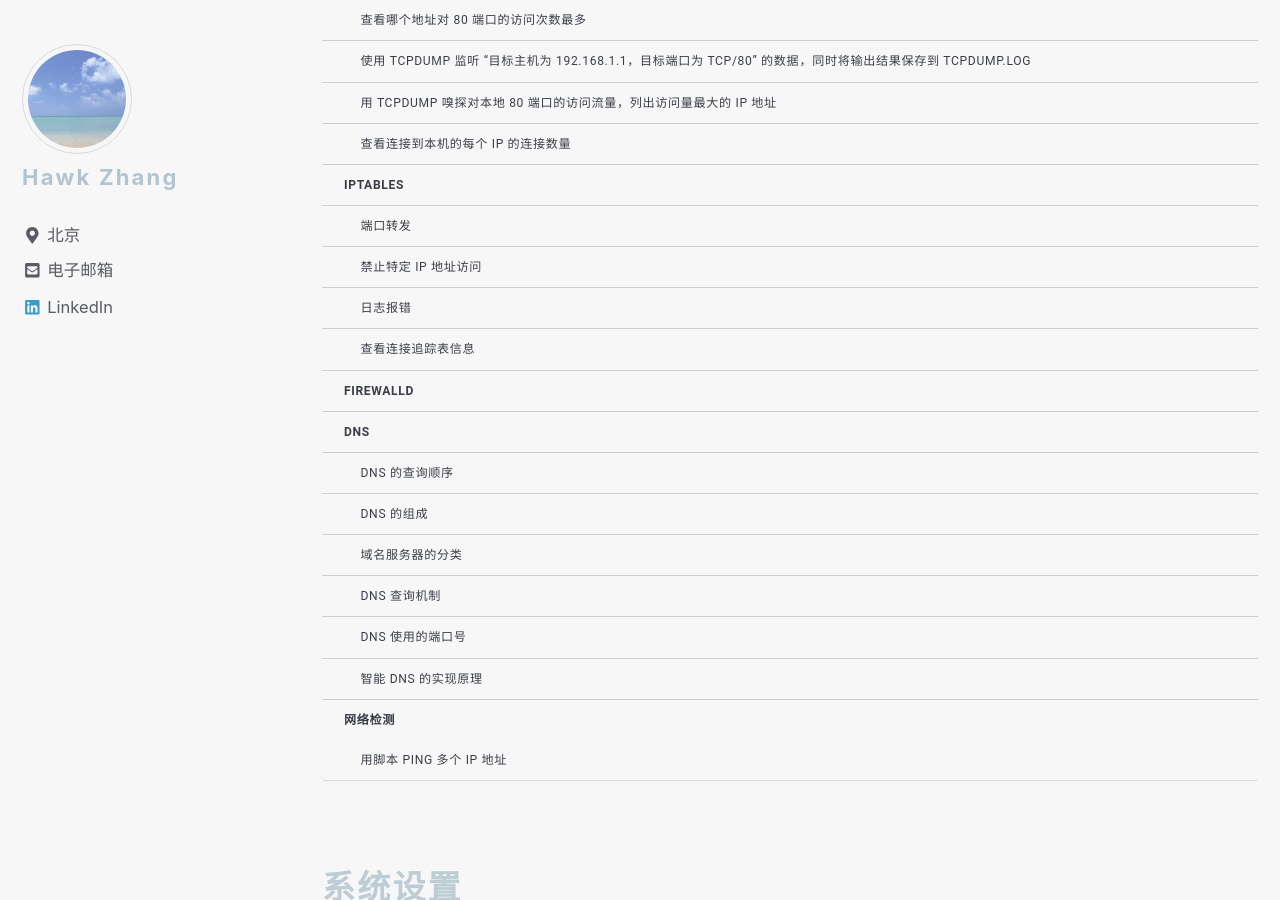
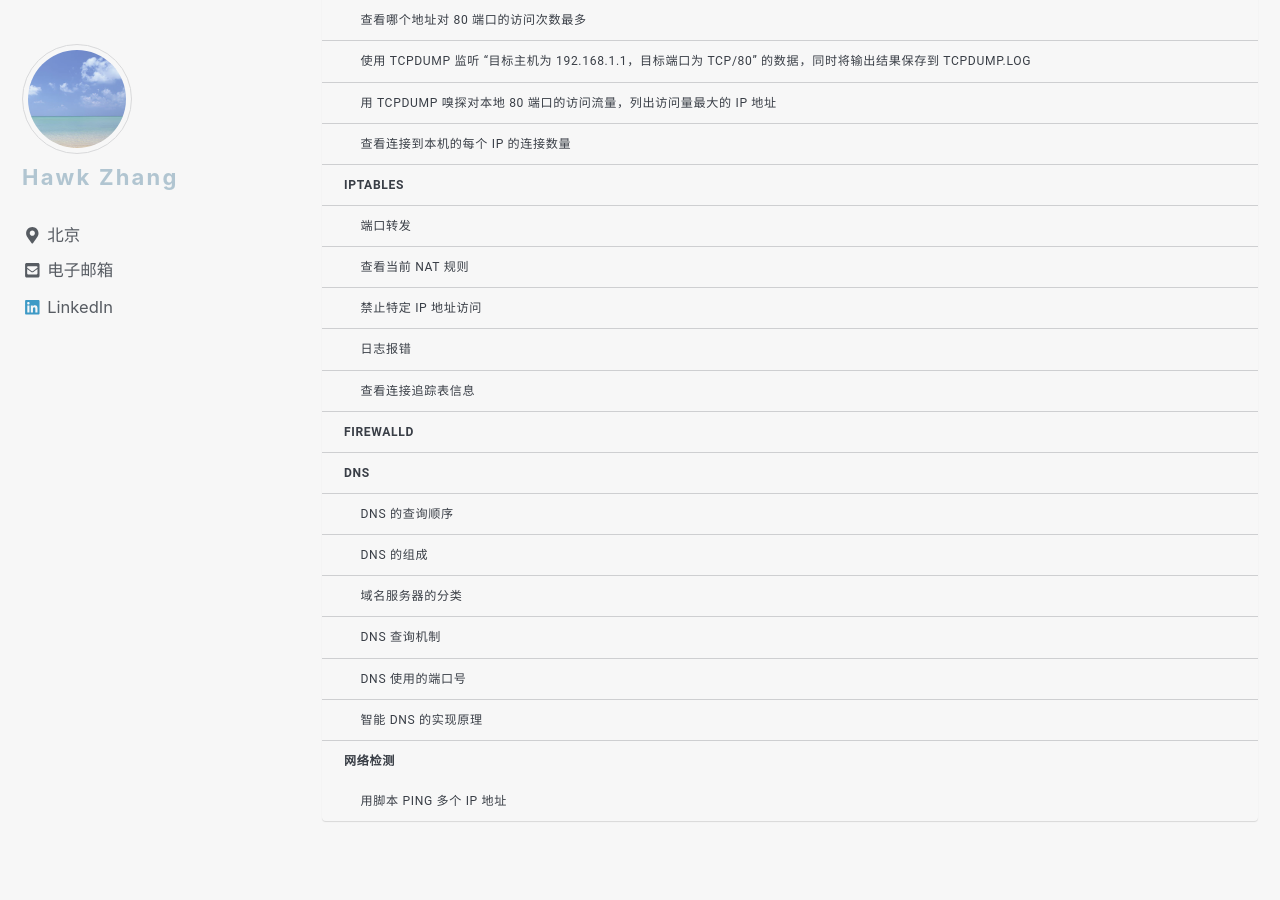
Before and after one commit to narru888/linotes_note, a Jekyll site: the page built from _posts/cheatsheet/2017-05-01-network.md, in a window 1280 px wide and 900 px high, scrolled down 833 px. Built offline with Jekyll 4.4.1, drawn with Linux system fonts in a browser that asks for light colours; nearby versions of some CDN libraries; a script that is not in the unit is left out; some of the changed text lies outside the part shown.

Commit message:
update on 2018-12-10 13:15:01 CST

````diff
--- a/_posts/cheatsheet/2017-05-01-network.md
+++ b/_posts/cheatsheet/2017-05-01-network.md
@@ -253,6 +253,14 @@
  -t nat \
  -p tcp -d 10.0.0.254 --dport 80 \
  -j DNAT --to-destination 10.0.0.254:8080
+```
+
+
+
+### 查看当前 NAT 规则
+
+```bash
+$ sudo iptables -t nat -L
 ```
 
 
````
